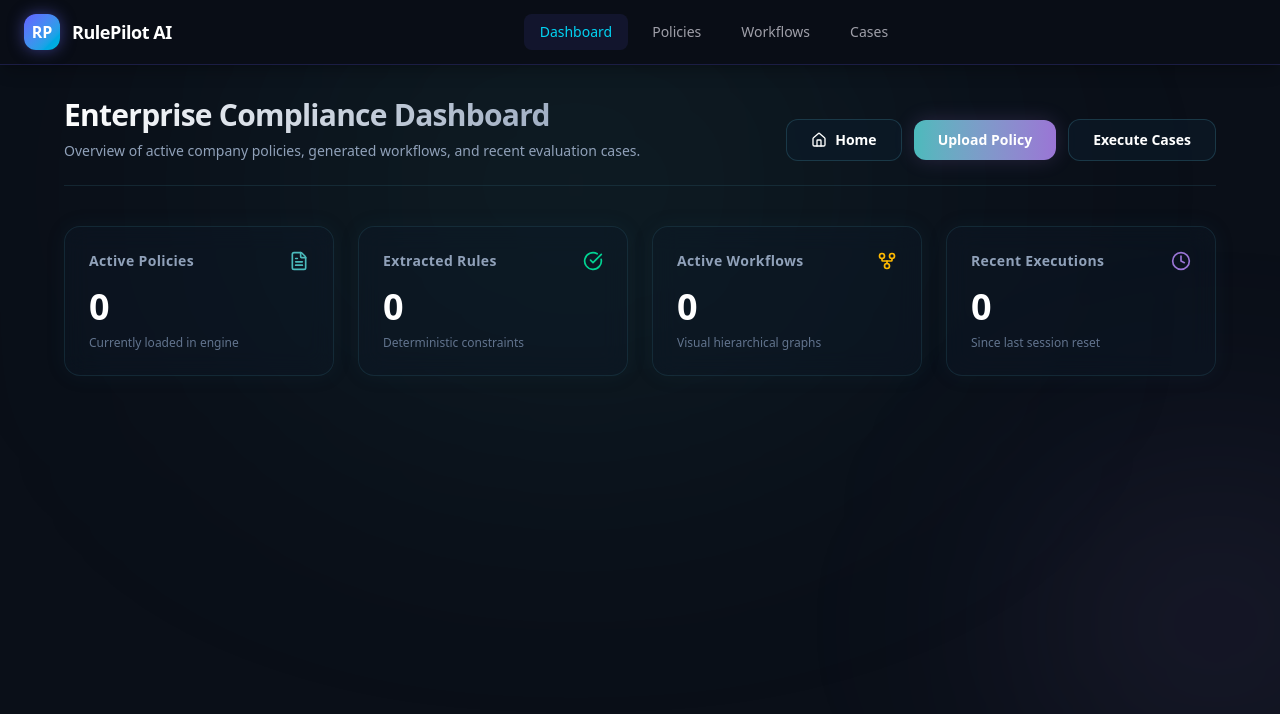
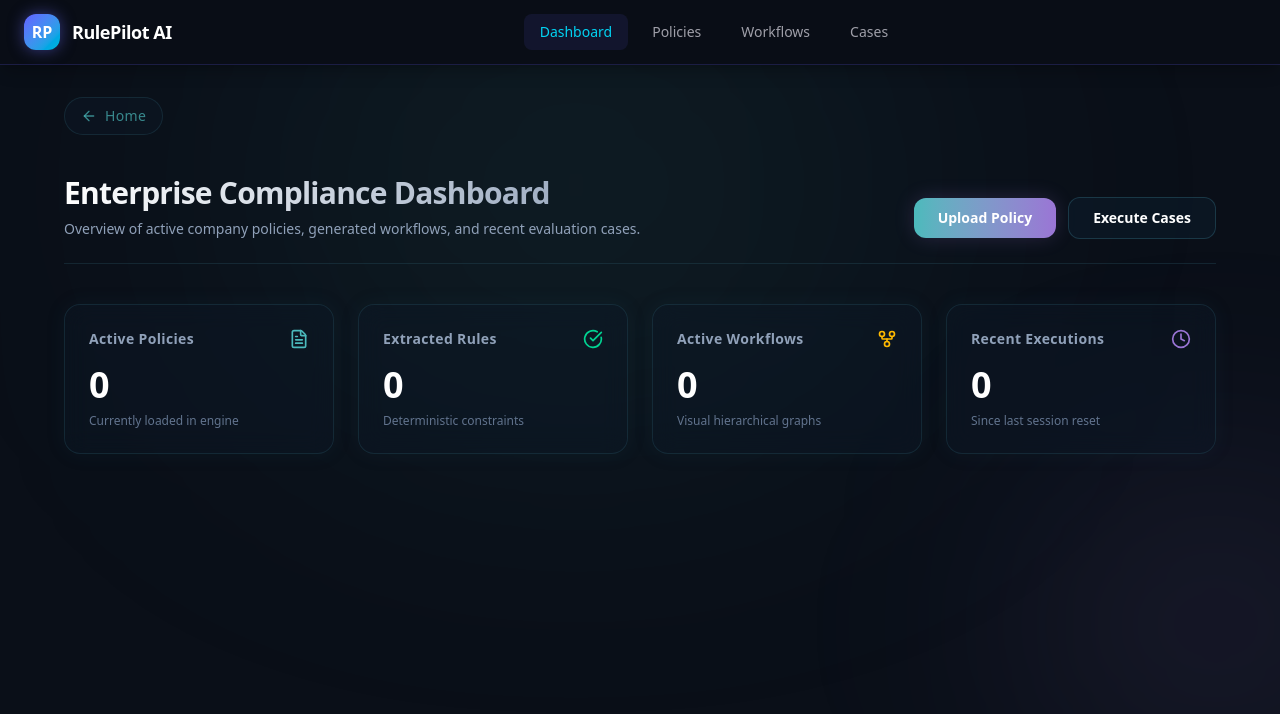
Before and after one commit to zain333ux/RulePilotAI, a Next.js app: page /dashboard in a window 1280 px wide. Shown: the top 714 px of the page. Built offline with nearby package versions, Linux system fonts and the light colour scheme.

Commit message:
fix: move dashboard home button to top left

```diff
--- a/app/dashboard/page.tsx
+++ b/app/dashboard/page.tsx
@@ -1,7 +1,7 @@
 "use client";
 
 import Link from "next/link";
-import { FileText, GitFork, CheckCircle, Clock, Home } from "lucide-react";
+import { FileText, GitFork, CheckCircle, Clock, ArrowLeft } from "lucide-react";
 import { useSession } from "@/components/session/SessionProvider";
 
 export default function DashboardPage() {
@@ -18,6 +18,14 @@ export default function DashboardPage() {
       <div className="absolute bottom-[10%] right-[-10%] w-[30%] h-[40%] bg-[#9a75d5]/10 blur-[120px] rounded-full pointer-events-none" />
 
       <div className="max-w-6xl mx-auto space-y-10 relative z-10 w-full flex-1">
+        <Link
+          href="/"
+          className="group inline-flex items-center gap-2 text-sm text-[#4bbabc]/70 hover:text-[#4bbabc] transition-colors bg-[#0d1b2a]/40 px-4 py-2 rounded-full border border-[#2b5a6c]/30 hover:border-[#4bbabc]/50"
+        >
+          <ArrowLeft className="w-4 h-4 group-hover:-translate-x-1 transition-transform" />
+          <span className="font-medium tracking-wide">Home</span>
+        </Link>
+
         <div className="flex flex-col md:flex-row md:items-end justify-between gap-6 border-b border-[#2b5a6c]/30 pb-6">
           <div>
             <h1 className="text-3xl font-extrabold tracking-tight bg-clip-text text-transparent bg-gradient-to-r from-white to-slate-400">
@@ -28,12 +36,6 @@ export default function DashboardPage() {
             </p>
           </div>
           <div className="flex items-center gap-3">
-            <Link
-              href="/"
-              className="px-6 py-2.5 bg-[#0d1b2a]/60 hover:bg-[#122336] text-white rounded-xl text-sm font-bold border border-[#2b5a6c]/50 transition-all hover:border-[#4bbabc]/50 flex items-center gap-2"
-            >
-              <Home className="w-4 h-4" /> Home
-            </Link>
             <Link
               href="/policies/upload"
               className="px-6 py-2.5 bg-gradient-to-r from-[#4bbabc] to-[#9a75d5] hover:opacity-90 text-white rounded-xl text-sm font-bold shadow-[0_0_20px_rgba(154,117,213,0.2)] transition-all"
```
